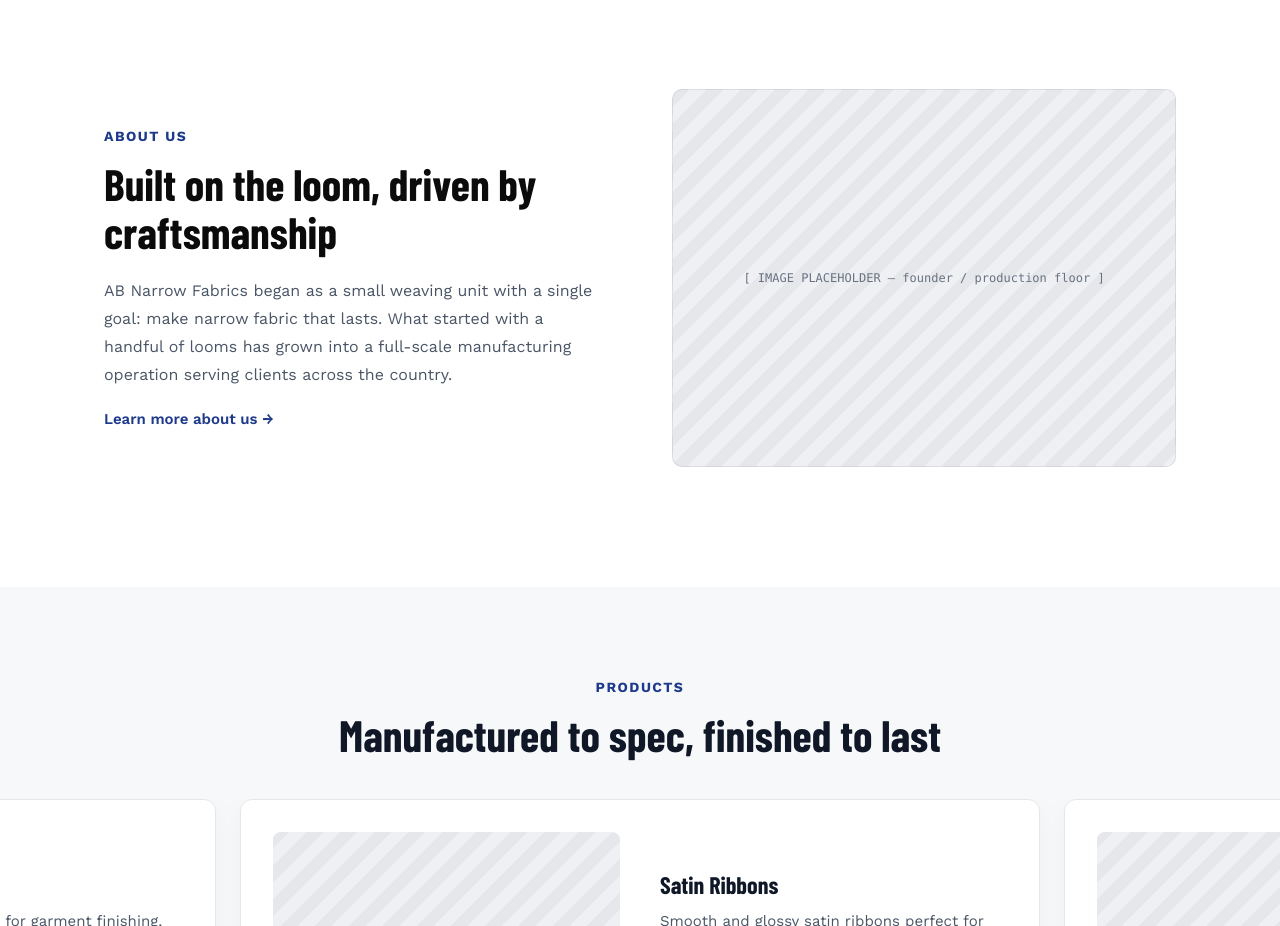
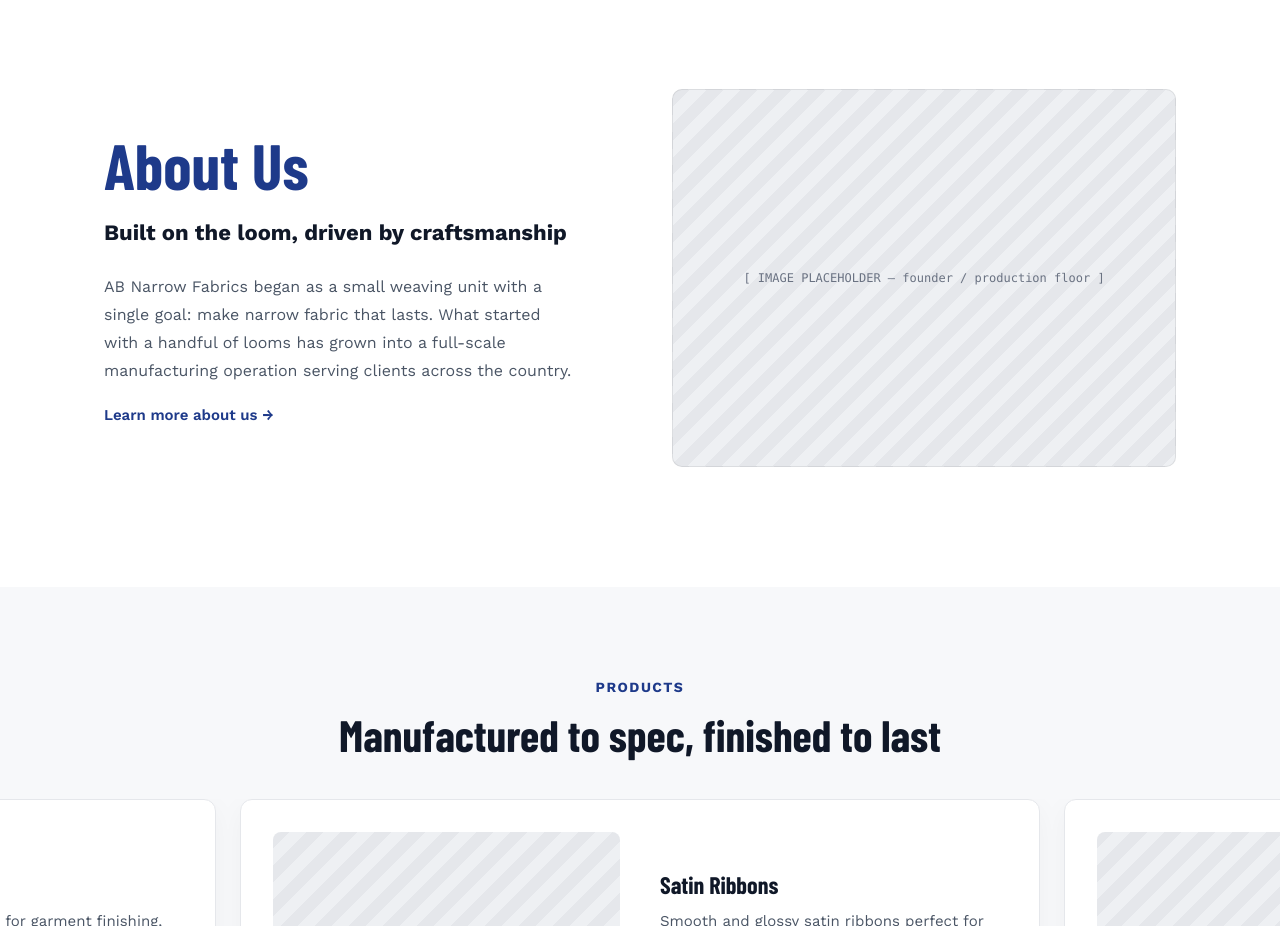
Before and after one commit to abnarrowfabrics/narrow-fabrics, a Next.js app: page / in a window 1280 px wide. Shown: the part 940-1866 px from the top of the page. Built offline with nearby package versions, Linux system fonts and the light colour scheme; a web font is replaced by a local one.

Commit message:
about us size is increased

```diff
--- a/app/page.tsx
+++ b/app/page.tsx
@@ -118,13 +118,13 @@ export default function Home() {
         id="about"
         className="mx-auto grid max-w-6xl scroll-mt-20 grid-cols-[repeat(auto-fit,minmax(320px,1fr))] items-center gap-16 px-5 py-[clamp(70px,10vw,120px)] sm:px-10"
       >
-        <div>
-          <div className="mb-3.5 text-sm font-bold tracking-[1.5px] text-[#1E3A8A] uppercase">
+        <div className="lg:pr-8">
+          <h2 className="mb-4 font-[family-name:var(--font-heading)] text-[clamp(40px,5vw,64px)] leading-[1.1] font-extrabold text-[#1E3A8A]">
             About Us
+          </h2>
+          <div className="mb-6 text-[22px] font-bold text-gray-900">
+            Built on the loom, driven by craftsmanship
           </div>
-          <h2 className="mb-5 font-[family-name:var(--font-heading)] text-[clamp(28px,3.6vw,44px)] leading-[1.1] font-bold">
-            Built on the loom, driven by craftsmanship
-          </h2>
           <p className="mb-4.5 text-[16px] leading-[1.75] text-gray-600">
             AB Narrow Fabrics began as a small weaving unit with a single goal: make narrow
             fabric that lasts. What started with a handful of looms has grown into a full-scale
```
